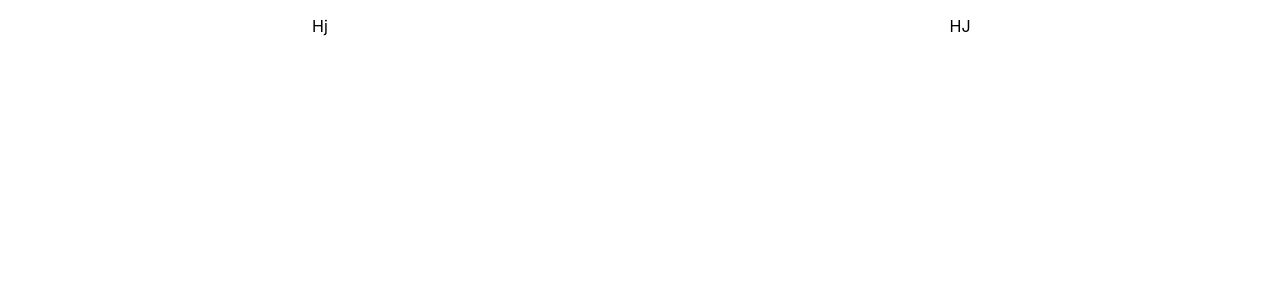
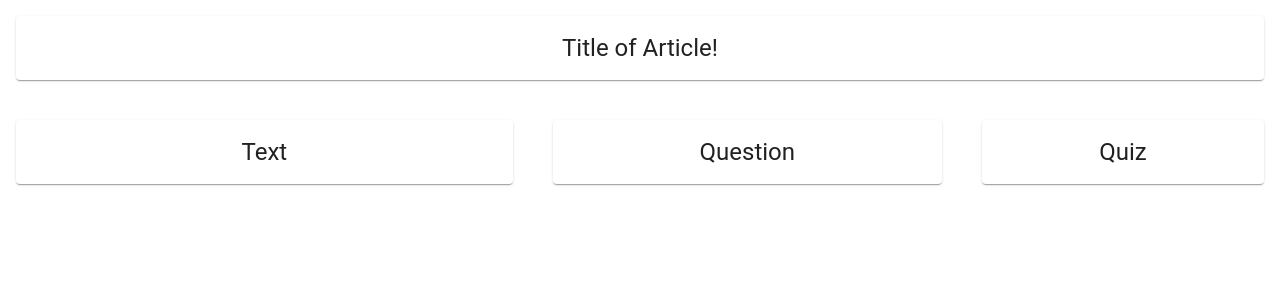
Before and after one commit to hammadfarooqi/Interactpedia, a React (Create React App) app: page / in a window 1280 px wide. Shown: the top 300 px of the page. Built offline with nearby package versions, Linux system fonts and the light colour scheme.

Commit message:
Added many cards. I love cards.

```diff
--- a/src/App.js
+++ b/src/App.js
@@ -1,15 +1,24 @@
 import './App.css';
 import {Grid} from "@mui/material"
+import TextDisplay from "./components/TextDisplay"
+import Header from "./components/Header"
 
 function App() {
   return (
     <div className="App">
-      <Grid container>
-        <Grid item sm={6} md={6} lg={6}>
-          <p>Hj</p>
+      <Grid container padding={2} spacing = {5}>
+        <Grid item sm={12} md={12} lg={12}>
+          <Header title="Title of Article!"/>
         </Grid>
-        <Grid item sm={6} md={6} lg={6}>
-          <p>HJ</p>
+
+        <Grid item sm={5} md={5} lg={5}>
+          <TextDisplay title="Text" />
+        </Grid>
+        <Grid item sm={4} md={4} lg={4}>
+          <TextDisplay title="Question" />
+        </Grid>
+        <Grid item sm={3} md={3} lg={3}>
+          <TextDisplay title="Quiz" />
         </Grid>
       </Grid>
     </div>
--- /dev/null
+++ b/src/components/Header.js
@@ -0,0 +1,17 @@
+import Card from '@mui/material/Card'
+import CardHeader from '@mui/material/CardHeader'
+
+const Header = ( { title } ) => {
+  return (
+    <div>
+      <Card>
+        <CardHeader
+          title = {title}
+        />
+
+      </Card>
+    </div>
+  )
+}
+
+export default Header
--- /dev/null
+++ b/src/components/TextDisplay.js
@@ -0,0 +1,18 @@
+import Card from '@mui/material/Card'
+import CardHeader from '@mui/material/CardHeader'
+import CardContent from '@mui/material/CardContent'
+
+const TextDisplay = ( {title} ) => {
+  return (
+    <div>
+      <Card>
+        <CardHeader
+          title = {title}
+        />
+
+      </Card>
+    </div>
+  )
+}
+
+export default TextDisplay
```
